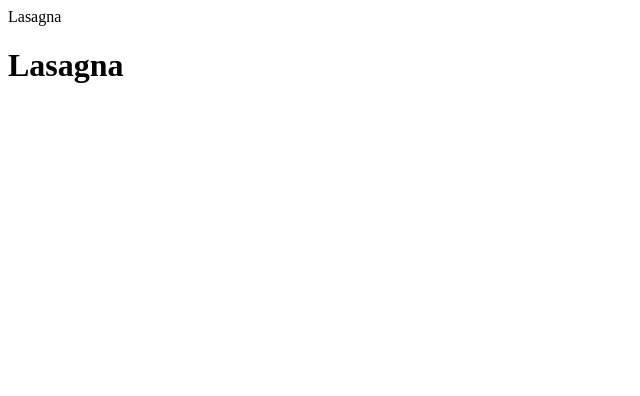
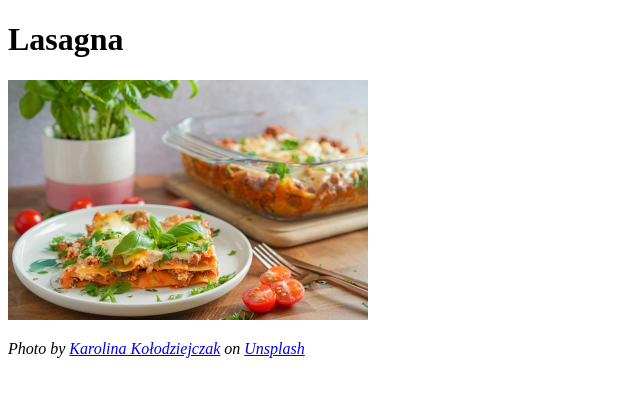
Before and after one commit to chilldeleuze/odin-recipes, a plain HTML site: page recipes/lasagna.html in a window 1280 px wide. Shown: the whole page, without its empty margins (0-640 px from the left). Drawn offline with Linux system fonts and the light colour scheme.

Commit message:
feat: added recipe-page for delicious lasagna

```diff
--- a/recipes/lasagna.html
+++ b/recipes/lasagna.html
@@ -2,11 +2,13 @@
 <html lang="en">
 <head>
     <meta charset="utf-8">
-    <meta name="viewport" content="width=device-width, initial-scale=1.0"
+    <meta name="viewport" content="width=device-width, initial-scale=1.0">
     <title>Lasagna</title>
 </head>
 <body>
     <h1>Lasagna</h1>
+    <img src="lasagna.jpg" width="360" height="240">
+    <p><em>Photo by <a href="https://unsplash.com/@rabbit_in_blue?utm_content=creditCopyText&utm_medium=referral&utm_source=unsplash">Karolina Kołodziejczak</a> on <a href="https://unsplash.com/photos/sliced-pizza-on-white-ceramic-plate-OSMAK8b74ls?utm_content=creditCopyText&utm_medium=referral&utm_source=unsplash">Unsplash</a></em></p>
 
 </body>
 
```
Also changed, not shown: index.html (+3 -0 lines), recipes/lasagna.jpg (added).
